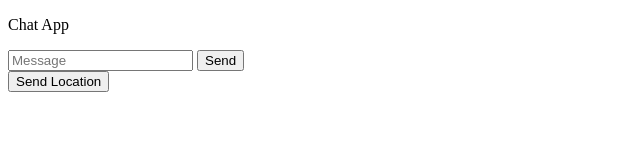
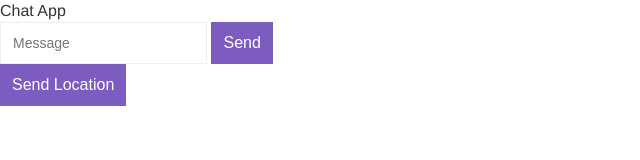
Before and after one commit to canyener/chat-app, a website: page public/index.html in a window 1280 px wide. Shown: the whole page, without its empty margins (0-640 px from the left). Drawn offline with nearby package versions, Linux system fonts and the light colour scheme; no server answers.

Commit message:
Adds links for favicon and css

```diff
--- a/public/index.html
+++ b/public/index.html
@@ -3,6 +3,8 @@
 <head>
     <meta charset="UTF-8">
     <title>Chat App</title>
+    <link rel="icon" href="/img/favicon.png">
+    <link rel="stylesheet" href="/css/styles.min.css">
 </head>
 <body>
     <p>Chat App</p>
```
